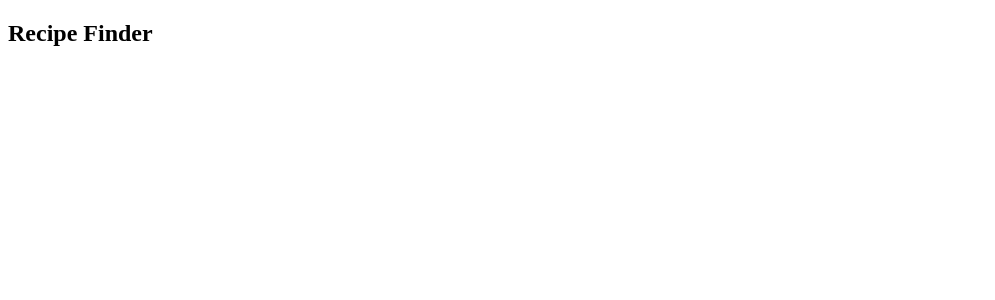
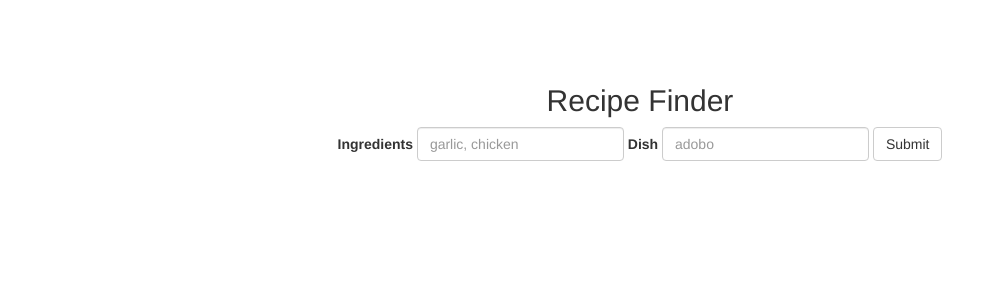
Before and after one commit to albertoaa/recipe-finder, a React (Create React App) app: page / in a window 1280 px wide. Shown: the top 300 px of the page, without its empty margins (0-995 px from the left). Built offline with nearby package versions, Linux system fonts and the light colour scheme.

Commit message:
Rendering Search Recipes form

```diff
--- a/public/index.html
+++ b/public/index.html
@@ -10,6 +10,8 @@
     -->
     <link rel="manifest" href="%PUBLIC_URL%/manifest.json">
     <link rel="shortcut icon" href="%PUBLIC_URL%/favicon.ico">
+    <link rel="stylesheet" href="https://maxcdn.bootstrapcdn.com/bootstrap/3.3.7/css/bootstrap.min.css" integrity="sha384-BVYiiSIFeK1dGmJRAkycuHAHRg32OmUcww7on3RYdg4Va+PmSTsz/K68vbdEjh4u" crossorigin="anonymous">
+
     <!--
       Notice the use of %PUBLIC_URL% in the tags above.
       It will be replaced with the URL of the `public` folder during the build.
--- a/src/components/App.js
+++ b/src/components/App.js
@@ -1,10 +1,13 @@
 import React, { Component } from 'react';
+import SearchRecipes from './SearchRecipes';
+import '../styles/index.css';
 
 class App extends Component {
   render() {
     return (
       <div>
         <h2>Recipe Finder</h2>
+        <SearchRecipes/>
       </div>
     )
   }
--- /dev/null
+++ b/src/components/SearchRecipes.js
@@ -0,0 +1,44 @@
+import React, { Component } from 'react';
+import {
+  Form,
+  FormGroup,
+  FormControl,
+  ControlLabel,
+  Button
+} from 'react-bootstrap';
+
+class SearchRecipes extends Component {
+  render() {
+    return (
+      <Form inline>
+        <FormGroup>
+          <ControlLabel>
+            Ingredients
+          </ControlLabel>
+          {' '}
+          <FormControl
+            type="text"
+            placeholder="garlic, chicken"
+          />
+        </FormGroup>
+        {' '}
+        <FormGroup>
+          <ControlLabel>
+            Dish
+          </ControlLabel>
+          {' '}
+          <FormControl
+            type="text"
+            placeholder="adobo"
+          />
+        </FormGroup>
+        {' '}
+        <Button>
+          Submit
+        </Button>
+      </Form>
+    )
+  }
+}
+
+export default SearchRecipes;
--- /dev/null
+++ b/src/styles/index.css
@@ -0,0 +1,4 @@
+body {
+  text-align: center;
+  padding: 5%;
+}
```
